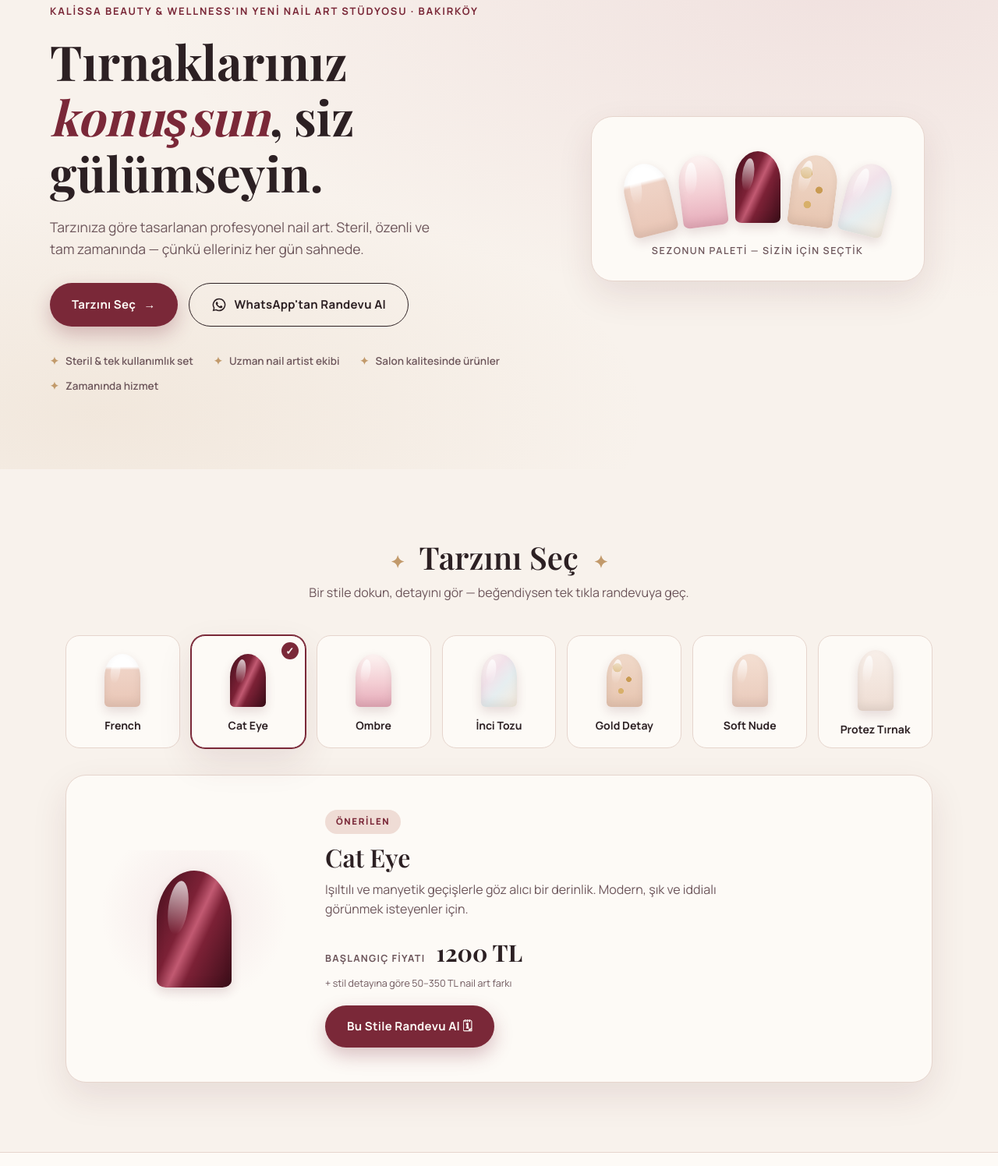
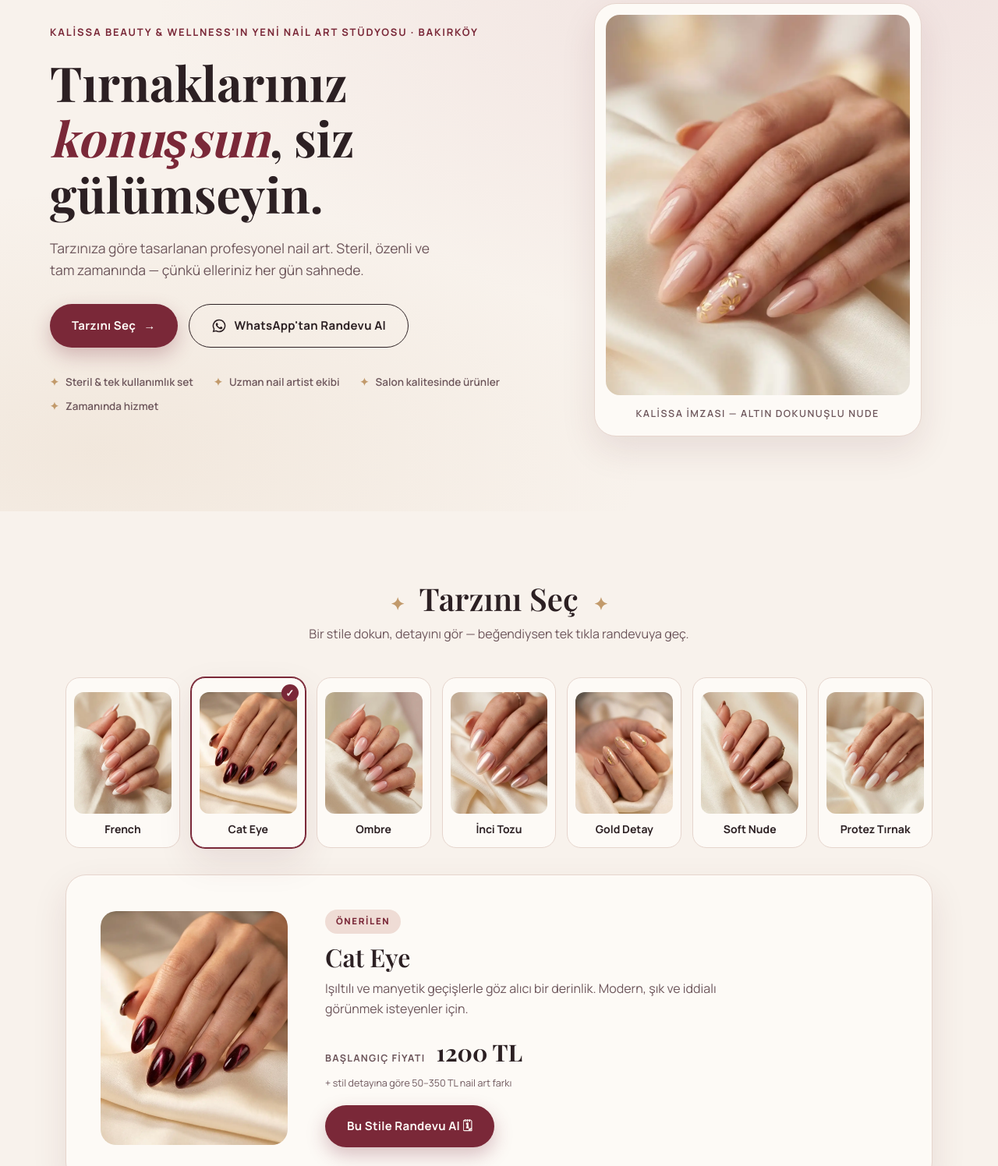
Before and after one commit to tasarimmaniayapayzeka/kalissanailart, a website: page public/index.html in a window 1280 px wide. Shown: the part 163-1659 px from the top of the page at 78% size. Drawn offline with nearby package versions, Linux system fonts and the light colour scheme; a web font is replaced by a local one.

Commit message:
Gorseller: 8 fotogercekci AI nail art fotografi eklendi
- Nano Banana ile uretildi (makro guzellik cekimi stili, ipek kumas,
  yumusak studyo isigi) — hero + 7 stil (french, cateye, ombre, inci,
  gold, nude, protez)
- WebP formatinda (928x1152, gorsel basina 28-68 KB)
- Hero paleti, stil kartlari, detay paneli ve galeri artik gercek
  fotograflarla; CSS tirnak cizimleri kaldirildi
- Galeri kartlari Instagram'a baglanmaya devam ediyor

Co-Authored-By: Claude Fable 5 <noreply@anthropic.com>

```diff
--- a/public/index.html
+++ b/public/index.html
@@ -48,17 +48,11 @@
           <li><span class="guven-ikon">✦</span> Zamanında hizmet</li>
         </ul>
       </div>
-      <div class="hero-gorsel" aria-hidden="true">
-        <div class="palet-kart">
-          <div class="palet-yelpaze">
-            <span class="tirnak buyuk french"></span>
-            <span class="tirnak buyuk ombre"></span>
-            <span class="tirnak buyuk cateye"></span>
-            <span class="tirnak buyuk gold"></span>
-            <span class="tirnak buyuk inci"></span>
-          </div>
-          <p class="palet-not">Sezonun paleti — sizin için seçtik</p>
-        </div>
+      <div class="hero-gorsel">
+        <figure class="hero-foto-kart">
+          <img src="gorseller/hero.webp" alt="Altın çiçek detaylı ve inci vurgulu nude nail art — Kalissa imzası" fetchpriority="high">
+          <figcaption>Kalissa imzası — altın dokunuşlu nude</figcaption>
+        </figure>
       </div>
     </div>
   </section>
@@ -72,7 +66,7 @@
 
     <div class="stil-detay" id="stilDetay">
       <div class="stil-detay-gorsel">
-        <span class="tirnak dev" id="detayTirnak"></span>
+        <img id="detayFoto" src="gorseller/cateye.webp" alt="Cat Eye nail art">
       </div>
       <div class="stil-detay-metin">
         <span class="etiket" id="detayEtiket">ÖNERİLEN</span>
--- a/public/script.js
+++ b/public/script.js
@@ -3,13 +3,13 @@
 const WA_NUMARA = '905331661532';
 
 const STILLER = [
-  { id: 'french', ad: 'French',        aciklama: 'Zamansız zarafet: her kıyafete, her ortama uyan klasik beyaz uçlar. "Bakımlı ama abartısız" diyenlerin vazgeçilmezi.' },
-  { id: 'cateye', ad: 'Cat Eye',       aciklama: 'Işıltılı ve manyetik geçişlerle göz alıcı bir derinlik. Modern, şık ve iddialı görünmek isteyenler için.', onerilen: true },
-  { id: 'ombre',  ad: 'Ombre',         aciklama: 'Yumuşak renk geçişleriyle doğal ama sofistike bir görünüm. Uzayan tırnakta bile zarif kalır.' },
-  { id: 'inci',   ad: 'İnci Tozu',     aciklama: 'Sedefli parıltı: ışık vurdukça hafifçe renk değiştiren, zarif ve ışıltılı bir dokunuş.' },
-  { id: 'gold',   ad: 'Gold Detay',    aciklama: 'Altın varak ve ince çizgilerle lüks vurgusu. Davetlerin ve özel günlerin favorisi.' },
-  { id: 'nude',   ad: 'Soft Nude',     aciklama: 'Az, ama öz. Bakımlı ve doğal görünümün sırrı — ofisten akşam yemeğine her yere uyar.' },
-  { id: 'protez', ad: 'Protez Tırnak', aciklama: 'İdeal boy ve formda, doğal görünümlü ve dayanıklı tırnaklar. Kırık ve kısa tırnaklara profesyonel çözüm.' }
+  { id: 'french', ad: 'French',        foto: 'gorseller/french.webp', aciklama: 'Zamansız zarafet: her kıyafete, her ortama uyan klasik beyaz uçlar. "Bakımlı ama abartısız" diyenlerin vazgeçilmezi.' },
+  { id: 'cateye', ad: 'Cat Eye',       foto: 'gorseller/cateye.webp', aciklama: 'Işıltılı ve manyetik geçişlerle göz alıcı bir derinlik. Modern, şık ve iddialı görünmek isteyenler için.', onerilen: true },
+  { id: 'ombre',  ad: 'Ombre',         foto: 'gorseller/ombre.webp',  aciklama: 'Yumuşak renk geçişleriyle doğal ama sofistike bir görünüm. Uzayan tırnakta bile zarif kalır.' },
+  { id: 'inci',   ad: 'İnci Tozu',     foto: 'gorseller/inci.webp',   aciklama: 'Sedefli parıltı: ışık vurdukça hafifçe renk değiştiren, zarif ve ışıltılı bir dokunuş.' },
+  { id: 'gold',   ad: 'Gold Detay',    foto: 'gorseller/gold.webp',   aciklama: 'Altın varak ve ince çizgilerle lüks vurgusu. Davetlerin ve özel günlerin favorisi.' },
+  { id: 'nude',   ad: 'Soft Nude',     foto: 'gorseller/nude.webp',   aciklama: 'Az, ama öz. Bakımlı ve doğal görünümün sırrı — ofisten akşam yemeğine her yere uyar.' },
+  { id: 'protez', ad: 'Protez Tırnak', foto: 'gorseller/protez.webp', aciklama: 'İdeal boy ve formda, doğal görünümlü ve dayanıklı tırnaklar. Kırık ve kısa tırnaklara profesyonel çözüm.' }
 ];
 
 const HIZMETLER = [
@@ -40,7 +40,7 @@ STILLER.forEach((stil) => {
   kart.type = 'button';
   kart.className = 'stil-kart' + (stil.id === durum.stil ? ' secili' : '');
   kart.dataset.stil = stil.id;
-  kart.innerHTML = `<span class="tirnak ${stil.id}"></span><span class="stil-kart-ad">${stil.ad}</span>`;
+  kart.innerHTML = `<img class="stil-foto" src="${stil.foto}" alt="${stil.ad} nail art" loading="lazy"><span class="stil-kart-ad">${stil.ad}</span>`;
   kart.addEventListener('click', () => {
     durum.stil = stil.id;
     document.querySelectorAll('.stil-kart').forEach((k) => k.classList.toggle('secili', k.dataset.stil === stil.id));
@@ -55,8 +55,9 @@ function stilDetayGuncelle() {
   document.getElementById('detayAd').textContent = stil.ad;
   document.getElementById('detayAciklama').textContent = stil.aciklama;
   document.getElementById('detayEtiket').hidden = !stil.onerilen;
-  const gorsel = document.getElementById('detayTirnak');
-  gorsel.className = 'tirnak dev ' + stil.id;
+  const foto = document.getElementById('detayFoto');
+  foto.src = stil.foto;
+  foto.alt = stil.ad + ' nail art';
 }
 
 // ---------- Hizmet listesi ----------
@@ -176,14 +177,6 @@ const GALERI = [
 ];
 
 const galeriIzgara = document.getElementById('galeriIzgara');
-const ZEMINLER = {
-  french: 'linear-gradient(150deg, #f6e8e0, #ecd2c4)',
-  cateye: 'linear-gradient(150deg, #f0dcd5, #ddb4ab)',
-  ombre:  'linear-gradient(150deg, #faeef0, #f0ccd4)',
-  inci:   'linear-gradient(150deg, #f8f1ea, #e8e0e6)',
-  gold:   'linear-gradient(150deg, #f5e6d4, #e6cba8)',
-  nude:   'linear-gradient(150deg, #f5e3d8, #e5c6b4)'
-};
 
 GALERI.forEach((g) => {
   const kart = document.createElement('a');
@@ -191,13 +184,8 @@ GALERI.forEach((g) => {
   kart.href = 'https://www.instagram.com/kalissabeautywellness/';
   kart.target = '_blank';
   kart.rel = 'noopener';
-  kart.style.background = ZEMINLER[g.stil];
   kart.innerHTML = `
-    <span class="galeri-tirnaklar">
-      <span class="tirnak mini ${g.stil}"></span>
-      <span class="tirnak ${g.stil}"></span>
-      <span class="tirnak mini ${g.stil}"></span>
-    </span>
+    <img class="galeri-foto" src="gorseller/${g.stil}.webp" alt="${g.ad} nail art çalışması" loading="lazy">
     <span class="galeri-etiket"><span>${g.ad}</span><small>Instagram ↗</small></span>`;
   galeriIzgara.appendChild(kart);
 });
--- a/public/styles.css
+++ b/public/styles.css
@@ -156,30 +156,28 @@ h1 em {
 .guven li { font-size: 13.5px; font-weight: 600; color: var(--kahve); }
 .guven-ikon { color: var(--altin); margin-right: 6px; }
 
-/* Hero palet kartı */
+/* Hero fotoğraf kartı */
 .hero-gorsel { display: flex; justify-content: center; }
 
-.palet-kart {
+.hero-foto-kart {
   background: var(--fildisi);
   border: 1px solid var(--cizgi);
   border-radius: 28px;
-  padding: 44px 40px 28px;
+  padding: 14px 14px 18px;
   box-shadow: var(--golge);
   text-align: center;
+  max-width: 420px;
+  width: 100%;
 }
-
-.palet-yelpaze {
-  display: flex;
-  align-items: flex-end;
-  gap: 14px;
-  margin-bottom: 26px;
+.hero-foto-kart img {
+  display: block;
+  width: 100%;
+  aspect-ratio: 4 / 5;
+  object-fit: cover;
+  border-radius: 18px;
+  margin-bottom: 14px;
 }
-.palet-yelpaze .tirnak:nth-child(1) { transform: rotate(-14deg) translateY(16px); }
-.palet-yelpaze .tirnak:nth-child(2) { transform: rotate(-7deg) translateY(5px); }
-.palet-yelpaze .tirnak:nth-child(4) { transform: rotate(7deg) translateY(5px); }
-.palet-yelpaze .tirnak:nth-child(5) { transform: rotate(14deg) translateY(16px); }
-
-.palet-not {
+.hero-foto-kart figcaption {
   font-size: 12.5px;
   letter-spacing: .12em;
   text-transform: uppercase;
@@ -187,46 +185,33 @@ h1 em {
   font-weight: 600;
 }
 
-/* ---------- Tırnak görselleri (CSS) ---------- */
-.tirnak {
-  display: inline-block;
-  width: 46px;
-  height: 68px;
-  border-radius: 50px 50px 14px 14px / 64px 64px 12px 12px;
-  position: relative;
-  box-shadow: inset 0 -6px 12px rgba(0,0,0,0.07), 0 6px 14px rgba(87,28,40,0.14);
-  flex: none;
+/* ---------- Fotoğraflar ---------- */
+.stil-foto {
+  display: block;
+  width: 100%;
+  aspect-ratio: 4 / 5;
+  object-fit: cover;
+  border-radius: 12px;
+  margin-bottom: 10px;
 }
-.tirnak::after {
-  content: '';
+
+.stil-detay-gorsel img {
+  display: block;
+  width: 100%;
+  aspect-ratio: 4 / 5;
+  object-fit: cover;
+  border-radius: 18px;
+}
+
+.galeri-foto {
   position: absolute;
-  top: 9%;
-  left: 16%;
-  width: 26%;
-  height: 46%;
-  border-radius: 50%;
-  background: linear-gradient(to bottom, rgba(255,255,255,0.75), rgba(255,255,255,0));
-  transform: rotate(8deg);
+  inset: 0;
+  width: 100%;
+  height: 100%;
+  object-fit: cover;
+  transition: transform .3s ease;
 }
-.tirnak.buyuk { width: 58px; height: 92px; }
-.tirnak.dev { width: 96px; height: 150px; border-radius: 90px 90px 22px 22px / 120px 120px 18px 18px; }
-.tirnak.mini { width: 34px; height: 50px; }
-
-.tirnak.french { background: linear-gradient(to bottom, #ffffff 0%, #ffffff 24%, #efd3c6 30%, #e9c6b6 100%); }
-.tirnak.cateye { background: linear-gradient(115deg, #45101d 0%, #7c2136 38%, #c25a72 50%, #7c2136 62%, #3a0d18 100%); }
-.tirnak.ombre { background: linear-gradient(to bottom, #fdf4f2 0%, #f3cdd3 55%, #e5a9b8 100%); }
-.tirnak.inci { background: linear-gradient(130deg, #fdf7f1 0%, #f2e2ea 35%, #e6eef0 60%, #f7ecdf 100%); }
-.tirnak.gold {
-  background:
-    radial-gradient(circle at 30% 26%, #d0a45c 0 9%, transparent 10%),
-    radial-gradient(circle at 62% 48%, #c99b52 0 7%, transparent 8%),
-    radial-gradient(circle at 40% 70%, #d8b06a 0 6%, transparent 7%),
-    linear-gradient(to bottom, #f0d9c9, #e7c5b0);
-}
-.tirnak.nude { background: linear-gradient(to bottom, #f4dfd2 0%, #e9cabb 100%); }
-.tirnak.protez { background: linear-gradient(to bottom, #f8efe9 0%, #eeddd3 100%); height: 78px; }
-.tirnak.buyuk.protez { height: 104px; }
-.tirnak.dev.protez { height: 168px; }
+.galeri-kart:hover .galeri-foto { transform: scale(1.04); }
 
 /* ---------- Bölümler ---------- */
 .bolum { padding: clamp(52px, 7vw, 90px) clamp(20px, 5vw, 64px); max-width: 1240px; margin: 0 auto; }
@@ -280,7 +265,6 @@ h1 em {
   line-height: 22px;
   font-weight: 700;
 }
-.stil-kart .tirnak { margin-bottom: 10px; }
 .stil-kart-ad { display: block; font-weight: 700; font-size: 14px; color: var(--espresso); }
 
 /* Stil detay paneli */
@@ -297,12 +281,8 @@ h1 em {
 }
 
 .stil-detay-gorsel {
-  display: flex;
-  justify-content: center;
-  align-items: center;
-  background: radial-gradient(circle at 50% 40%, rgba(201,138,157,0.16), transparent 70%);
   border-radius: 20px;
-  padding: 26px;
+  overflow: hidden;
 }
 
 .etiket {
@@ -477,14 +457,6 @@ h1 em {
 }
 .galeri-kart:hover { transform: translateY(-4px); }
 
-.galeri-kart .galeri-tirnaklar {
-  position: absolute;
-  inset: 0;
-  display: flex;
-  align-items: center;
-  justify-content: center;
-  gap: 8px;
-}
 .galeri-kart .galeri-etiket {
   position: relative;
   width: 100%;
```
Also changed, not shown: public/gorseller/cateye.webp (added), public/gorseller/french.webp (added), public/gorseller/gold.webp (added), public/gorseller/hero.webp (added), public/gorseller/inci.webp (added), public/gorseller/nude.webp (added), public/gorseller/ombre.webp (added), public/gorseller/protez.webp (added).
